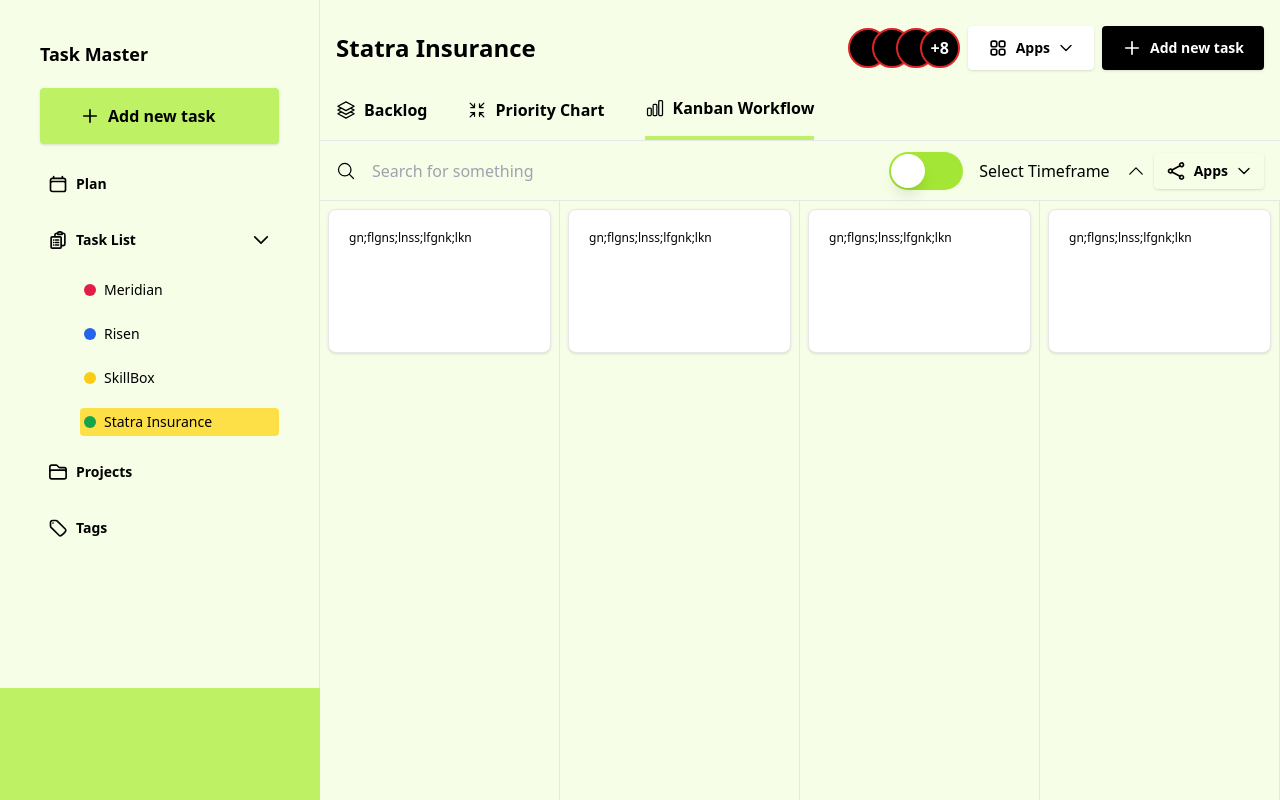
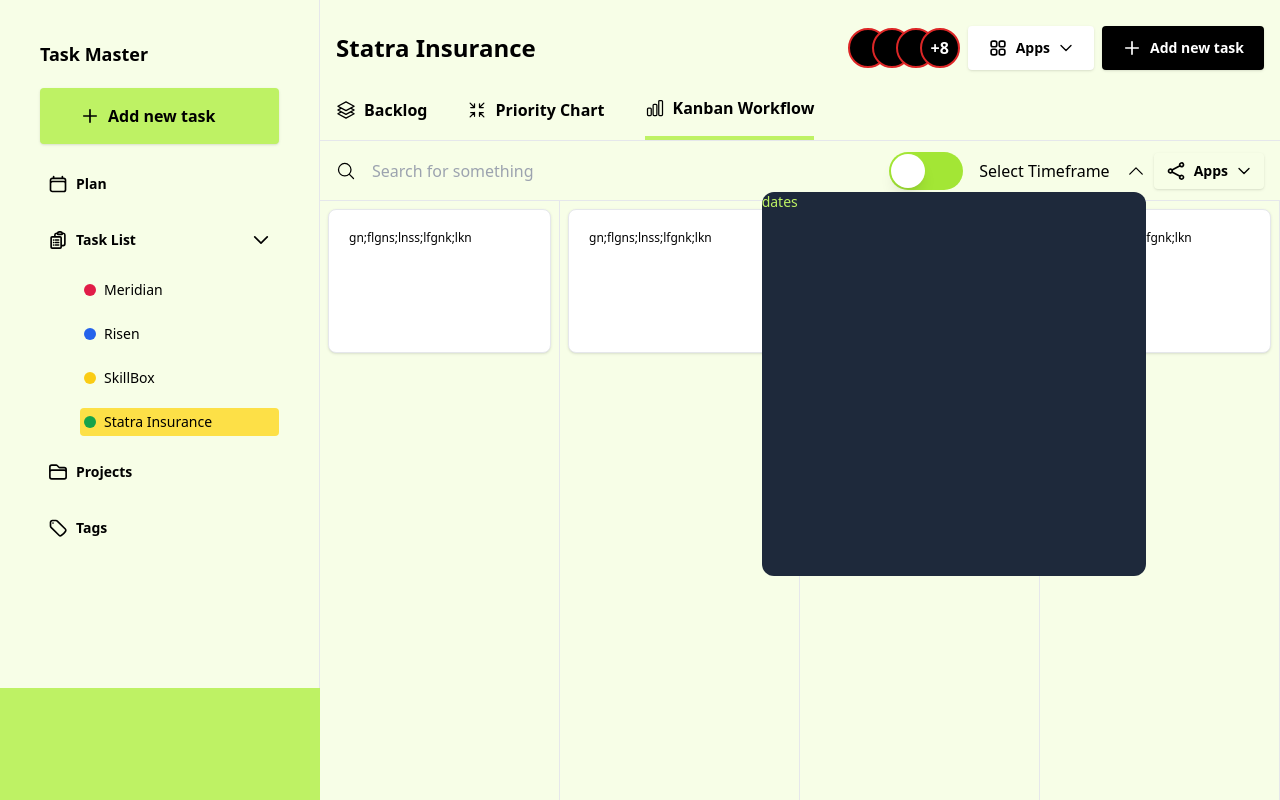
Before and after one commit to koomabenjamin/taskmanager, a Vue app: page / in a window 1280 px wide. Built offline with nearby package versions, Linux system fonts and the light colour scheme.

Commit message:
Add calendar popup

```diff
--- a/src/views/MainView.vue
+++ b/src/views/MainView.vue
@@ -59,7 +59,7 @@
         </div>
         <div class="flex items-center space-x-2">
           <!-- switch -->
-          <div class="flex items-center space-x-4">
+          <div class="flex items-center space-x-4 relative">
             <Switch v-model="enabled" :class="enabled ? 'bg-black' : 'bg-lime-400'"
               class="relative inline-flex h-[38px] w-[74px] shrink-0 cursor-pointer rounded-full border-2 border-transparent transition-colors duration-200 ease-in-out focus:outline-none focus-visible:ring-2 focus-visible:ring-white focus-visible:ring-opacity-75">
               <span class="sr-only">Use setting</span>
@@ -68,6 +68,11 @@
             </Switch>
             <span>Select Timeframe</span>
             <ChevronUpIcon class="h-5 w-5"/>
+
+            <!-- CalendarView -->
+            <div class="w-96 h-96 rounded-xl absolute bg-slate-800 top-10 right-0 text-sm text-lime-300">
+              dates
+            </div>
           </div>
 
           <Button label="Apps" icon="ShareIcon" color="bg-transparent" size="md" drop-down="true" />
```
